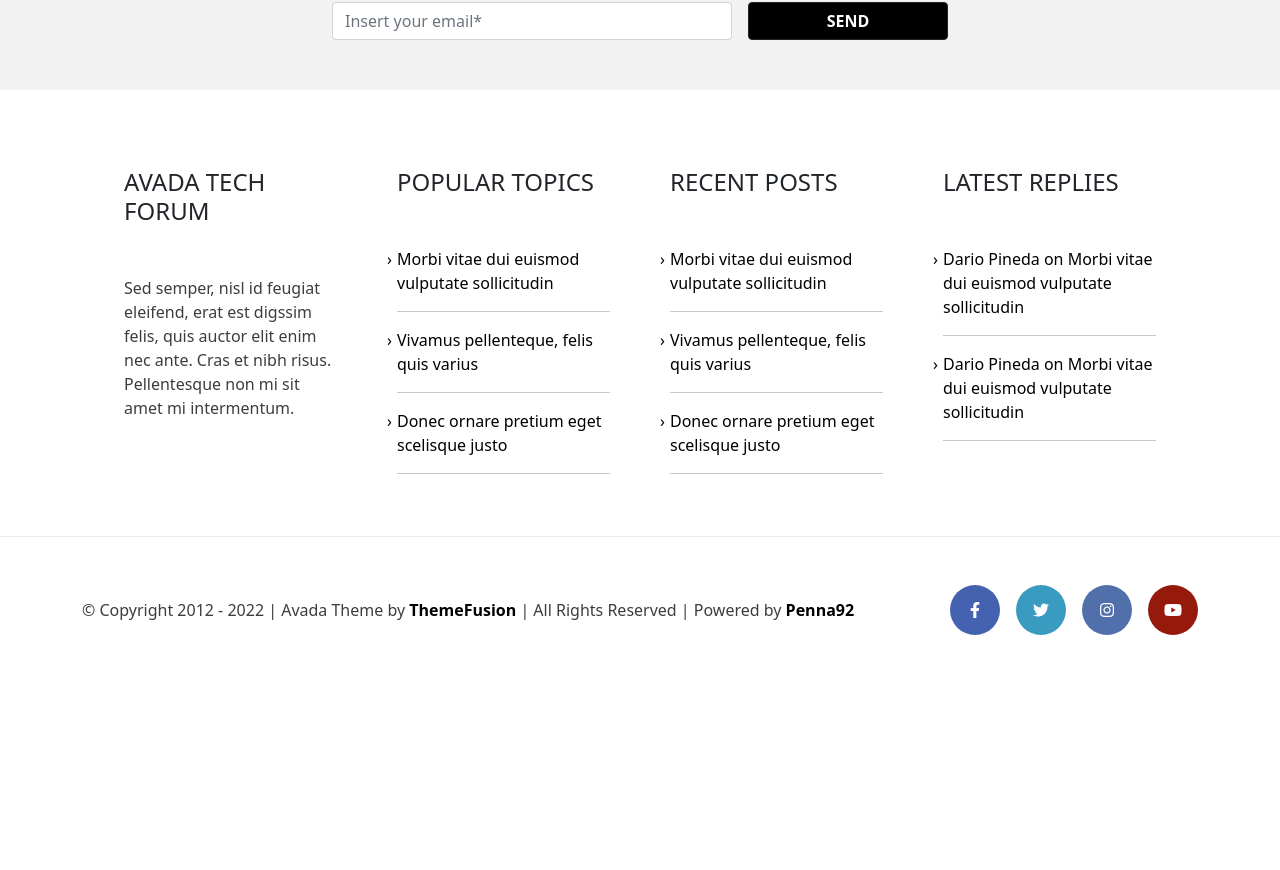
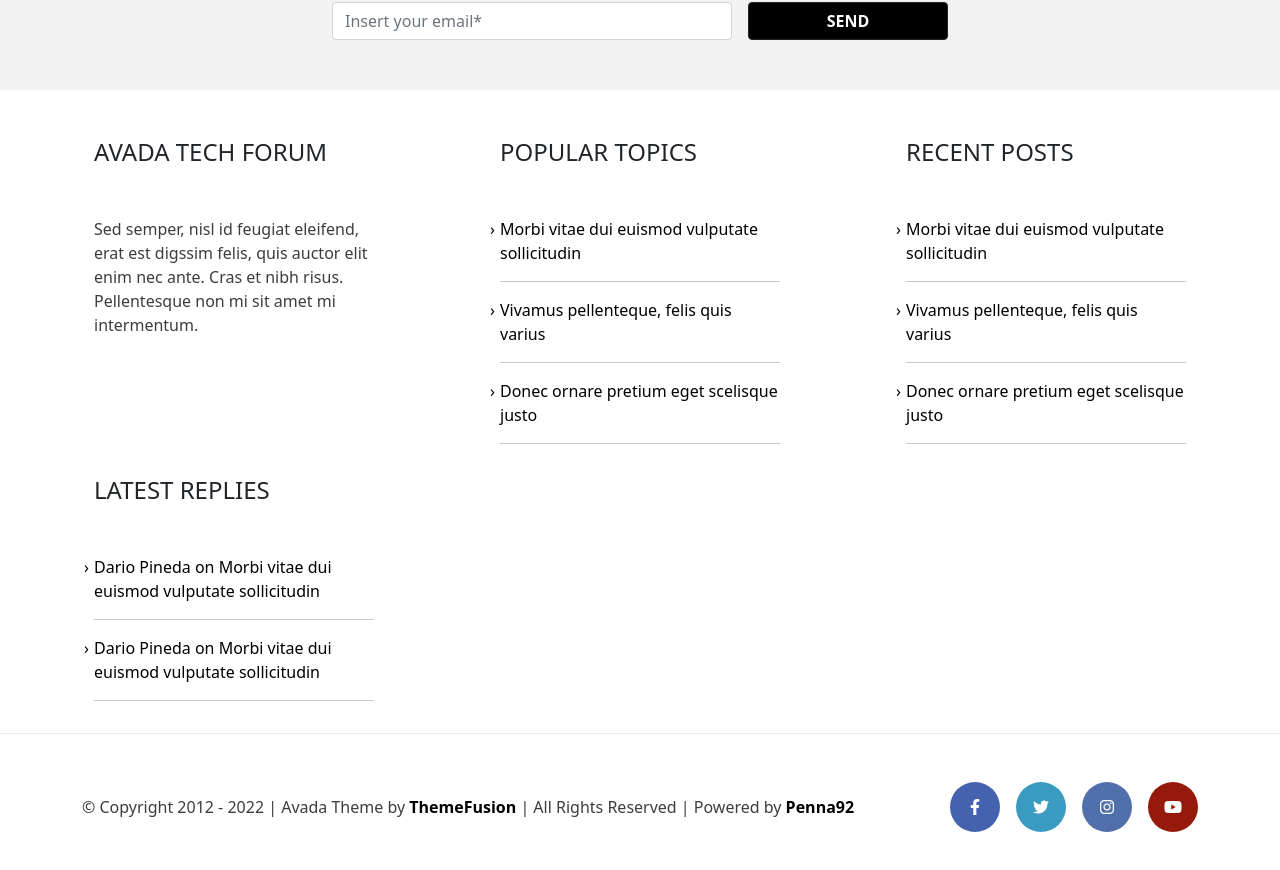
Before and after one commit to Penna92/proj-html-vuejs, a Vue app: page / in a window 1280 px wide. Shown: the part 5088-5958 px from the top of the page. Before the commit the page ends 5771 px from the top, so only its background shows below. Built offline with nearby package versions, Linux system fonts and the light colour scheme.

Commit message:
Rimossi padding dalla lista di link nel footer.

```diff
--- a/src/components/AppFooter.vue
+++ b/src/components/AppFooter.vue
@@ -5,8 +5,11 @@
       id="top-footer"
       class="d-flex justify-content-center align-items-center my-5"
     >
-      <section id="footer-links" class="container row">
-        <ul class="col-xs-12 col-sm-6 col-md-4 col-lg-3">
+      <section
+        id="footer-links"
+        class="container row d-flex justify-content-between"
+      >
+        <ul class="col-xs-12 col-sm-6 col-md-4 col-lg-2">
           <li><h4>AVADA TECH FORUM</h4></li>
           <p class="my-3">
             Sed semper, nisl id feugiat eleifend, erat est digssim felis, quis
@@ -14,21 +17,21 @@
             sit amet mi intermentum.
           </p>
         </ul>
-        <ul class="col-xs-12 col-sm-6 col-md-4 col-lg-3">
+        <ul class="col-xs-12 col-sm-6 col-md-4 col-lg-2">
           <li><h4>POPULAR TOPICS</h4></li>
           <li v-for="(link, index) in popularTopics" :key="index" class="my-3">
             <a :href="link.landingPage" target="_blank"> {{ link.title }}</a>
             <hr />
           </li>
         </ul>
-        <ul class="col-xs-12 col-sm-6 col-md-4 col-lg-3">
+        <ul class="col-xs-12 col-sm-6 col-md-4 col-lg-2">
           <li><h4>RECENT POSTS</h4></li>
           <li v-for="(link, index) in recentPosts" :key="index" class="my-3">
             <a :href="link.landingPage" target="_blank"> {{ link.title }}</a>
             <hr />
           </li>
         </ul>
-        <ul class="col-xs-12 col-sm-6 col-md-4 col-lg-3">
+        <ul class="col-xs-12 col-sm-6 col-md-4 col-lg-2">
           <li><h4>LATEST REPLIES</h4></li>
           <li v-for="(link, index) in latestReplies" :key="index" class="my-3">
             <a :href="link.landingPage" target="_blank"> {{ link.title }}</a>
@@ -144,7 +147,8 @@ export default {
   border-bottom: 1px solid #eaeaea;
   #footer-links {
     ul {
-      padding: 30px;
+      padding: 0;
+      width: 280px;
       p {
         color: $cape-cod;
         height: 100%;
```
